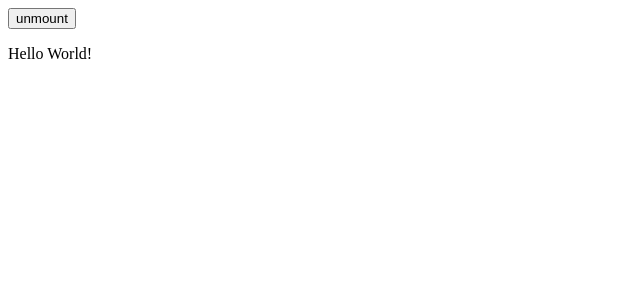
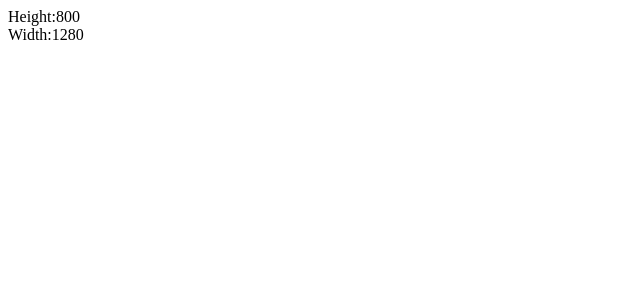
Before and after one commit to wuwenbang/lemon-hooks, a React (Vite) app: page / in a window 1280 px wide. Shown: the top 300 px of the page, without its empty margins (0-640 px from the left). Built offline with nearby package versions, Linux system fonts and the light colour scheme.

Commit message:
Add useWindowSize hook

```diff
--- /dev/null
+++ b/src/components/TestUseWindowSize.tsx
@@ -0,0 +1,11 @@
+import useWindowSize from 'src/hooks/useWindowSize';
+
+export default function TestUseWindowSize() {
+  const windowSize = useWindowSize();
+  return (
+    <div>
+      <div>Height:{windowSize.height}</div>
+      <div>Width:{windowSize.width}</div>
+    </div>
+  );
+}
--- /dev/null
+++ b/src/hooks/useWindowSize.ts
@@ -0,0 +1,17 @@
+import { useEffect, useState } from 'react';
+
+export default function useWindowSize() {
+  const [size, setSize] = useState({ width: window.innerWidth, height: window.innerHeight });
+
+  useEffect(() => {
+    const onResize = () => {
+      setSize({ width: window.innerWidth, height: window.innerHeight });
+    };
+    window.addEventListener('resize', onResize);
+    return () => {
+      window.removeEventListener('resize', onResize);
+    };
+  }, []);
+
+  return size;
+}
--- a/src/main.tsx
+++ b/src/main.tsx
@@ -8,6 +8,7 @@ import TestUseToggle from './components/TestUseToggle';
 import TestUsePrevious from './components/TestUsePrevious';
 import TestUseMount from './components/TestUseMount';
 import TestUseUnmount from './components/TestUseUnmount';
+import TestUseWindowSize from './components/TestUseWindowSize';
 
 ReactDOM.render(
   <>
@@ -19,7 +20,8 @@ ReactDOM.render(
     {/* <TestUseToggle /> */}
     {/* <TestUsePrevious /> */}
     {/* <TestUseMount /> */}
-    <TestUseUnmount />
+    {/* <TestUseUnmount /> */}
+    <TestUseWindowSize />
   </>,
   document.getElementById('root')
 );
```
